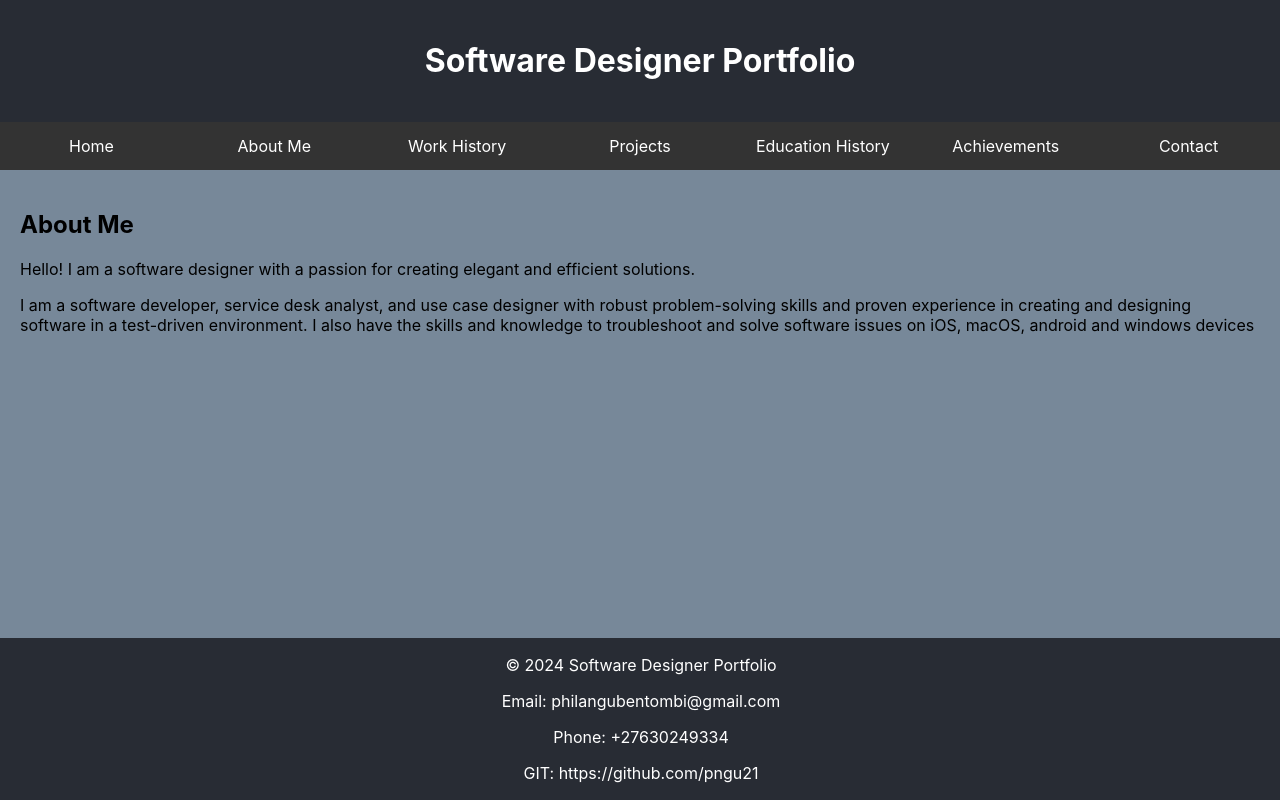
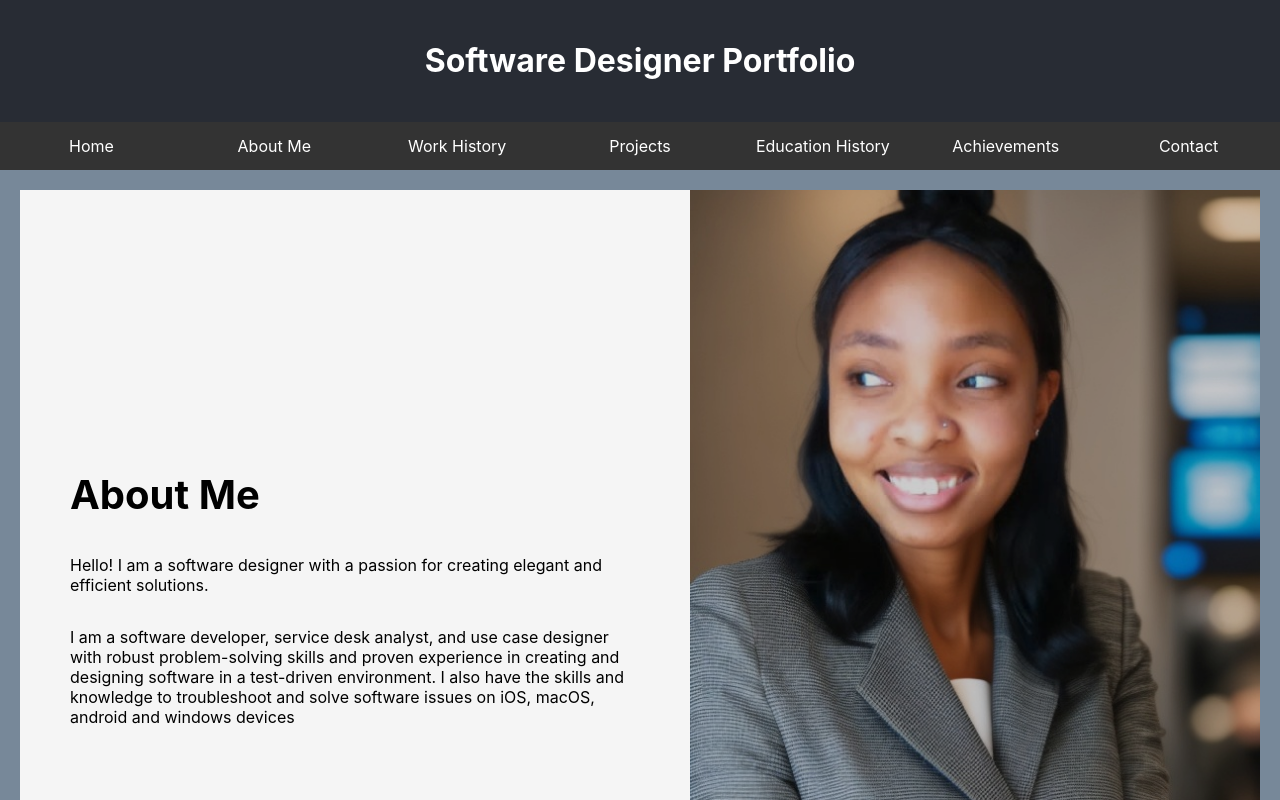
Before and after one commit to pngu21/Code_Projects, a React (Create React App) app in the folder CP5/portfolio_resume/: page /introduction in a window 1280 px wide. Shown: the top 800 px of the page. Built offline with nearby package versions, Linux system fonts and the light colour scheme.

Commit message:
install react-typical

```diff
--- a/CP5/portfolio_resume/src/Components/Footer.jsx
+++ b/CP5/portfolio_resume/src/Components/Footer.jsx
@@ -15,11 +15,11 @@ import '../index.css';
 const Footer = () => (
   <footer className="footer-container">
     <p>&copy; 2024 Software Designer Portfolio</p>
-    <div className="more-details">
+    {/* <div className="more-details">
       <p>Email: philangubentombi@gmail.com</p>
       <p>Phone: +27630249334</p>
       <p>GIT: https://github.com/pngu21</p>
-    </div>
+    </div> */}
   </footer>
 );
 
--- a/CP5/portfolio_resume/src/Components/Introduction.jsx
+++ b/CP5/portfolio_resume/src/Components/Introduction.jsx
@@ -1,17 +1,23 @@
 import React from 'react';
 import '../index.css';
-// import styled from 'styled-components';
-// const IntroContainer = styled.section`
-//   padding: 20px;
-//   text-align: center;
-// `;
+import image5 from '../images/test5.jpg';
 
 const Introduction = () => (
-  <section className="intro-container">
-    <h2>About Me</h2>
-    <p>Hello! I am a software designer with a passion for creating elegant and efficient solutions.</p>
-    <p>I am a software developer, service desk analyst, and use case designer with robust problem-solving skills and proven experience in creating and designing software in a test-driven environment.
-      I also have the skills and knowledge to troubleshoot and solve software issues on iOS, macOS, android and windows devices</p>
+  <section className="contact-container">
+    <div className="contact-form-container">
+      <h2>About Me</h2>
+      <form className="contact-form">
+      <p>Hello! I am a software designer with a passion for creating elegant and efficient solutions.</p>
+      <p>I am a software developer, service desk analyst, and use case designer with robust problem-solving skills and proven experience in creating and designing software in a test-driven environment.
+        I also have the skills and knowledge to troubleshoot and solve software issues on iOS, macOS, android and windows devices</p>
+      </form>
+      </div>
+      <div className="contact-image-container">
+      <div className="image-overlay"></div>
+      <img
+        src={image5} alt="Portrait"
+      />
+    </div>
   </section>
 );
 
--- a/package.json
+++ b/package.json
@@ -7,6 +7,8 @@
     "test": "echo \"Error: no test specified\" && exit 1"
   },
   "author": "Phila Ngubentombi",
-  "license": "ISC"
-
+  "license": "ISC",
+  "dependencies": {
+    "react-typical": "^0.1.3"
+  }
 }
```
Also changed, not shown: 1 other file (tests, documents, lock files or other folders).
